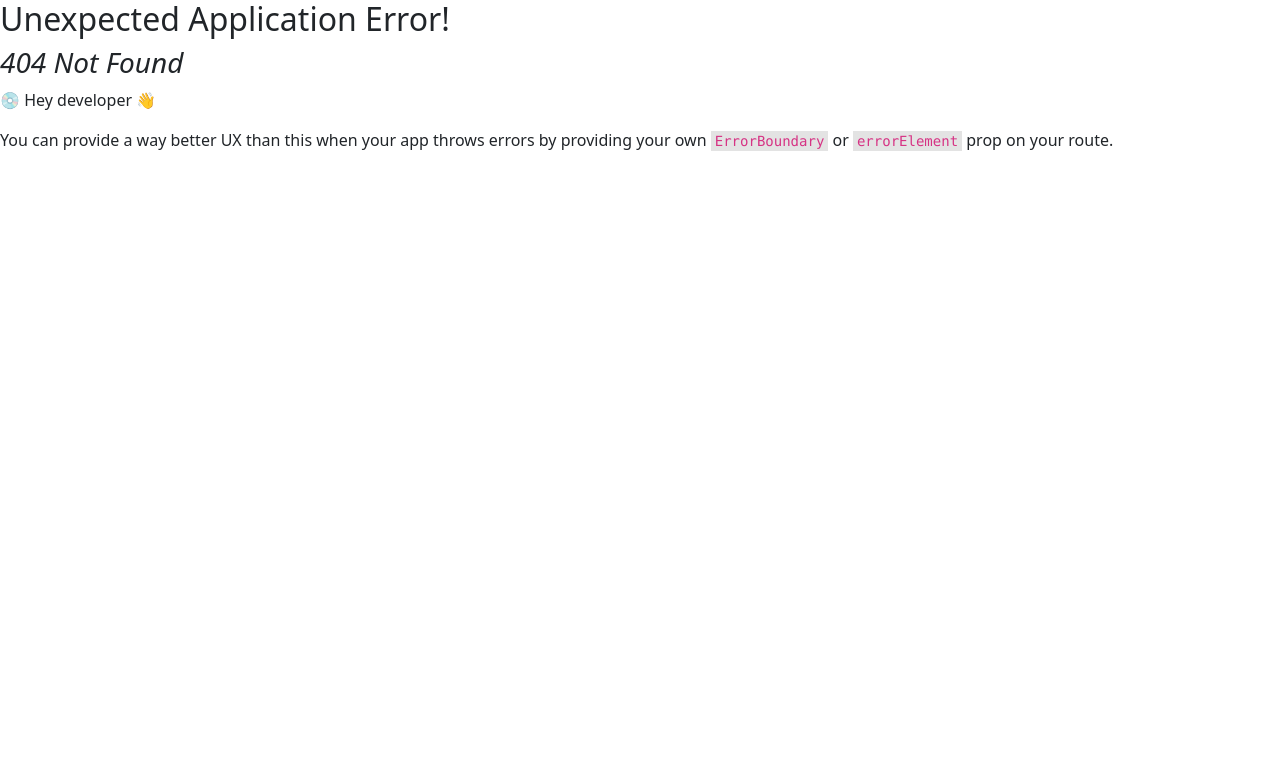
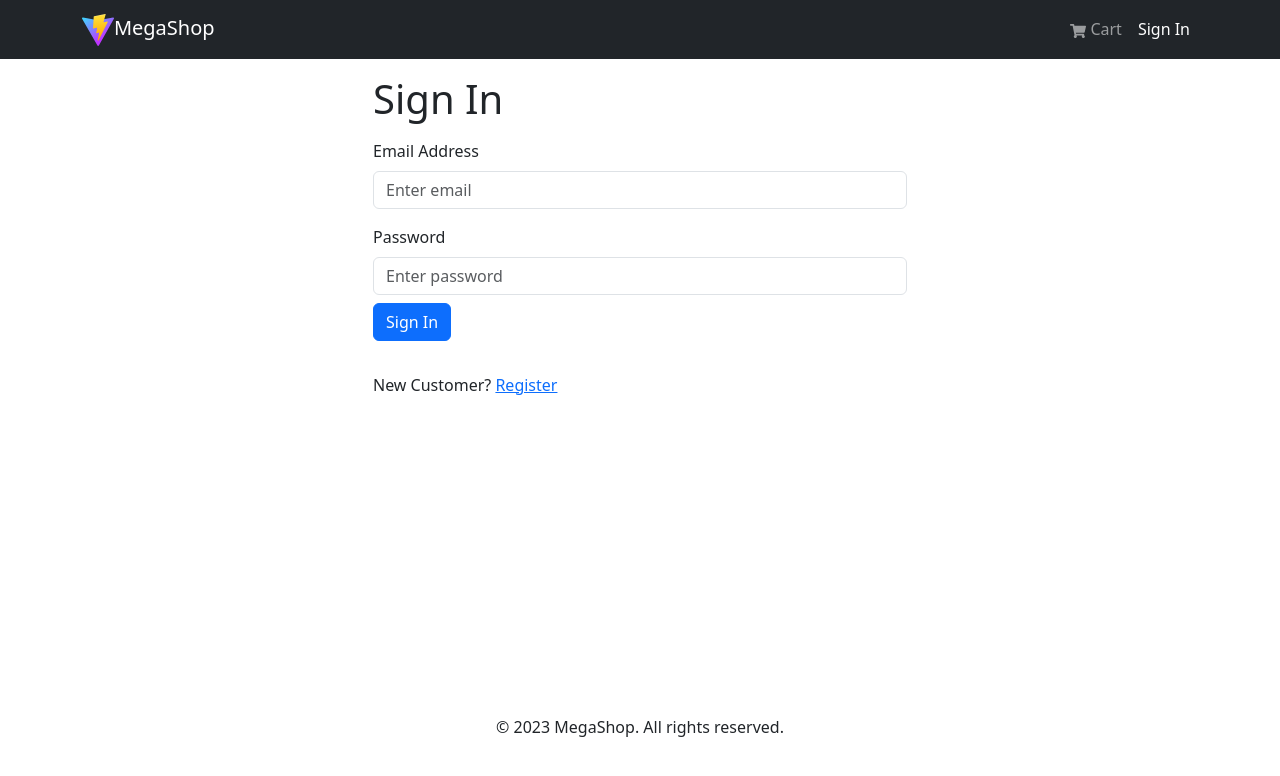
Before and after one commit to ChristianBosse/E-commerce-Template, a React (Vite) app in the folder frontend/: page /login in a window 1280 px wide. Before the commit this address had no page. Shown: the top 776 px of the page. Built offline with nearby package versions, Linux system fonts and the light colour scheme.

Commit message:
Added Login pages and logic

```diff
--- /dev/null
+++ b/frontend/src/components/FormContainer.jsx
@@ -0,0 +1,17 @@
+import { Container, Row, Col } from "react-bootstrap";
+
+import React from "react";
+
+const FormContainer = ({ children }) => {
+    return (
+        <Container>
+            <Row className="justify-content-md-center">
+                <Col xs={12} md={6}>
+                    {children}
+                </Col>
+            </Row>
+        </Container>
+    );
+};
+
+export default FormContainer;
--- a/frontend/src/main.jsx
+++ b/frontend/src/main.jsx
@@ -14,6 +14,7 @@ import "./assets/styles/index.css";
 import Home from "./pages/Home/Home.jsx";
 import ProductDesc from "./pages/Product/ProductDesc.jsx";
 import CartPage from "./pages/Cart/CartPage";
+import LoginPage from "./pages/Login/LoginPage";
 
 const router = createBrowserRouter(
     createRoutesFromElements(
@@ -21,6 +22,7 @@ const router = createBrowserRouter(
             <Route index={true} path="/" element={<Home />} />
             <Route path="/product/:id" element={<ProductDesc />} />
             <Route path="/cart" element={<CartPage />} />
+            <Route path="/login" element={<LoginPage />} />
         </Route>
     )
 );
--- /dev/null
+++ b/frontend/src/pages/Login/LoginPage.jsx
@@ -0,0 +1,51 @@
+import { useState } from "react";
+import { Link } from "react-router-dom";
+import { Form, Button, Row, Col } from "react-bootstrap";
+import FormContainer from "../../components/FormContainer";
+
+const LoginPage = () => {
+    const [email, setEmail] = useState("");
+    const [password, setPassword] = useState("");
+
+    const submitHandler = (e) => {
+        e.preventDefault();
+        console.log("submitHandler");
+    };
+
+    return (
+        <FormContainer>
+            <h1>Sign In</h1>
+            <Form onSubmit={submitHandler}>
+                <Form.Group className="my-3" controlId="email">
+                    <Form.Label>Email Address</Form.Label>
+                    <Form.Control
+                        type="email"
+                        placeholder="Enter email"
+                        value={email}
+                        onChange={(e) => setEmail(e.target.value)}
+                    ></Form.Control>
+                </Form.Group>
+                <Form.Group className="my-3" controlId="password">
+                    <Form.Label>Password</Form.Label>
+                    <Form.Control
+                        type="password"
+                        placeholder="Enter password"
+                        value={password}
+                        onChange={(e) => setPassword(e.target.value)}
+                    ></Form.Control>
+                    <Button type="submit" variant="primary" className="mt-2">
+                        Sign In
+                    </Button>
+                </Form.Group>
+            </Form>
+
+            <Row className="py-3">
+                <Col>
+                    New Customer? <Link to="/register">Register</Link>
+                </Col>
+            </Row>
+        </FormContainer>
+    );
+};
+
+export default LoginPage;
```
Also changed, not shown: frontend/src/slices/usersApiSlice.js (added, +16 -0 lines).
